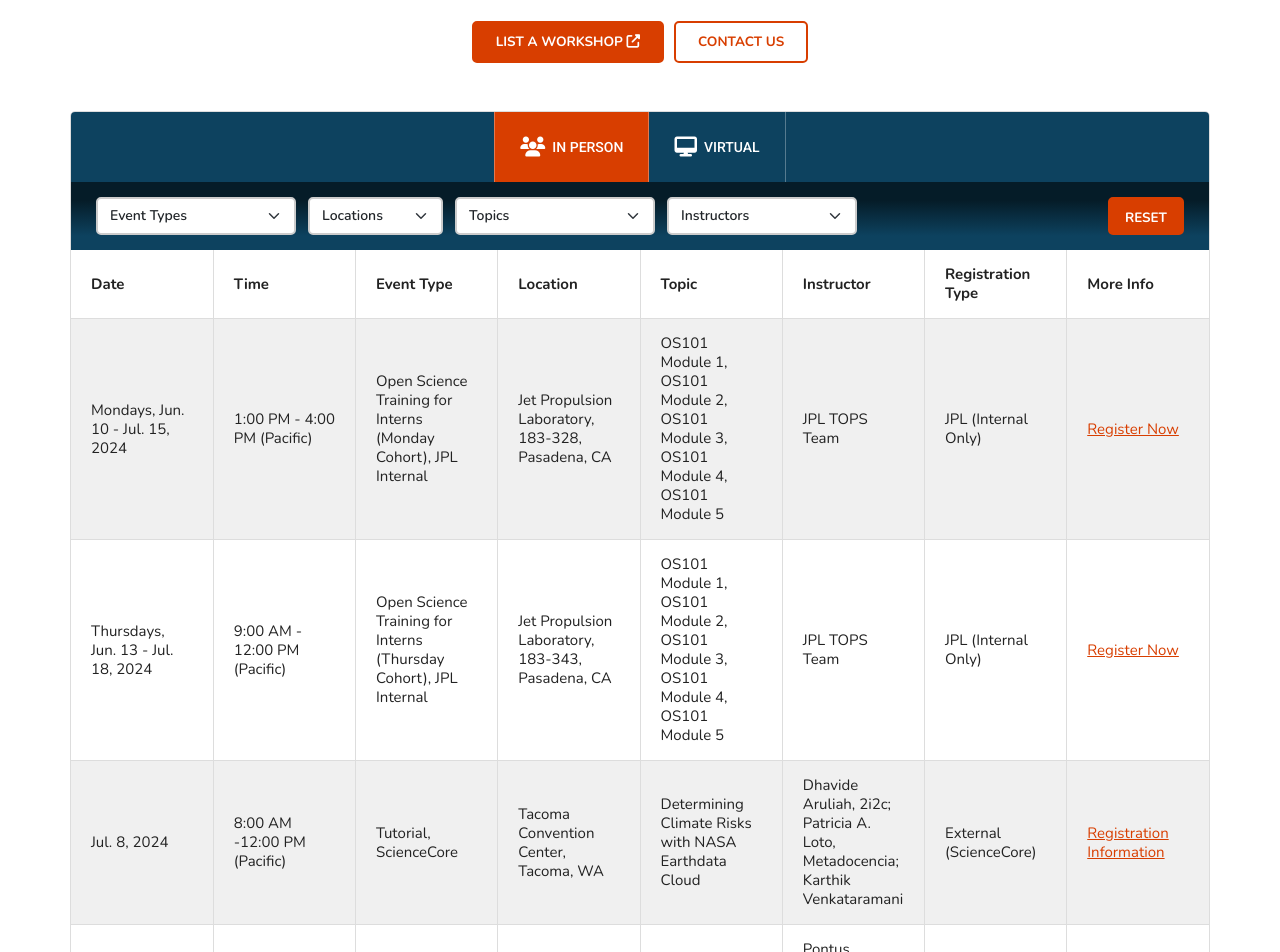
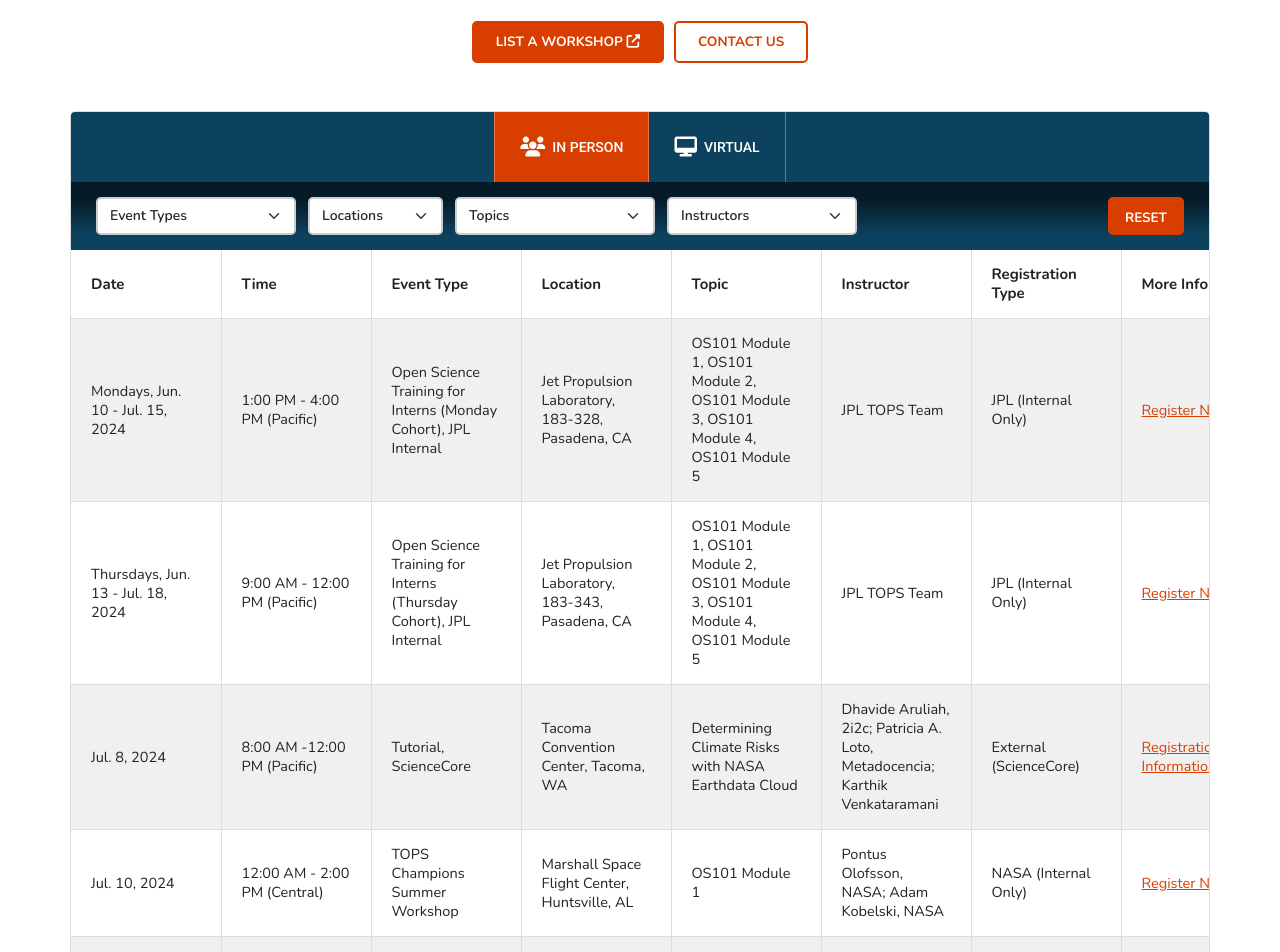
Before and after one commit to bressler1995/TOPS-Website-Front-End, a Jekyll site: the page built from pages/takeos101.md, in a window 1280 px wide. Shown: the part 2291-3243 px from the top of the page. Built offline with Jekyll 4.4.1, drawn with Linux system fonts in a browser that asks for light colours.

Commit message:
Increase min widths for mobile and tablet for workshop tables

```diff
--- a/assets/css/style.css
+++ b/assets/css/style.css
@@ -1296,7 +1296,7 @@ h1, h2, h3, h4, h5, h6, .h1, .h2, .h3, .h4, .h5, .h6 {
 }
 
 .tops_workshops_container .tops_workshops_tables .workshop_table .workshop_table_table tr td {
-    font-size: 15px;
+    font-size: 14.5px;
     line-height: 19px;
 	font-weight: 400;
 	word-wrap: break-word;
@@ -2901,7 +2901,7 @@ h1, h2, h3, h4, h5, h6, .h1, .h2, .h3, .h4, .h5, .h6 {
 	}
 
 	.tops_workshops_container .tops_workshops_tables table {
-		min-width: 875px;
+		min-width: 1200px;
 	}
 
 }
```
